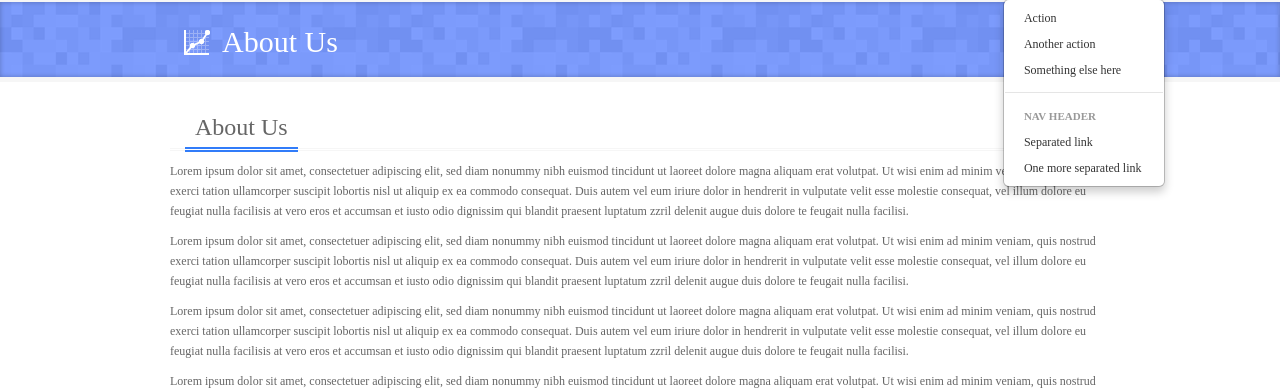
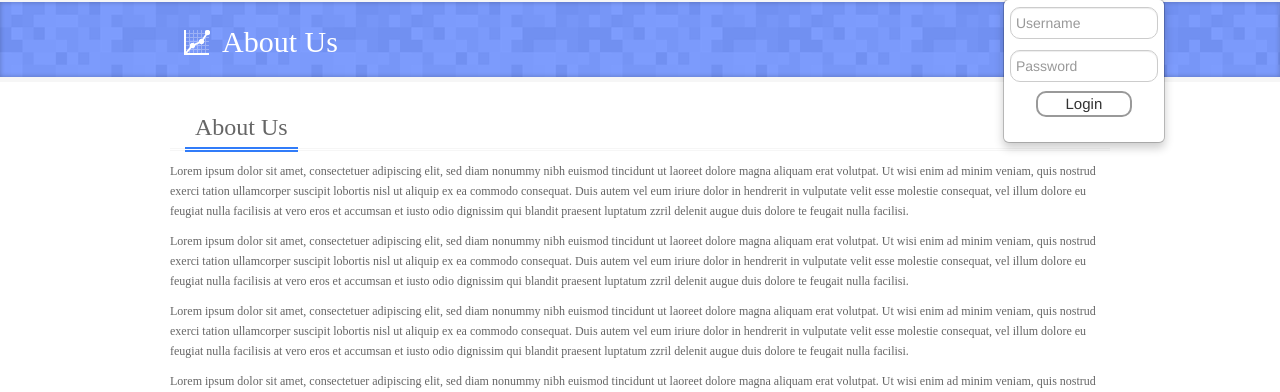
Before and after one commit to singhdd93/AGGADH, a PHP site: page /about.php in a window 1280 px wide, after a click on "Log In". Shown: the part 67-459 px from the top of the page. Run offline with PHP 8.4, Linux system fonts and the light colour scheme; the visitor is signed in with stand-in values (Sample User, id 1); some web fonts are replaced.

Commit message:
Add Login

```diff
--- a/css/style.css
+++ b/css/style.css
@@ -1303,10 +1303,10 @@ form#newsletter input[type=submit] {
 
 .ie7 .flickr-widget a {width: 54px; height: 54px;}
 
-/* SignUp Login Forms
+/* SignUp / Login Forms
 ====================================================================== */
 
-.signup-form
+.signup-form, .login-form
 {
     text-align: center;
 }
@@ -1337,7 +1337,7 @@ form#newsletter input[type=submit] {
    font-weight: 600;
 }
 
-.actions input:hover
+.actions input:hover, .actions2 input:hover
 {
 
    background: rgba(49,124,249,0.8);
@@ -1345,7 +1345,29 @@ form#newsletter input[type=submit] {
 
 }
 
-
+.actions2 input
+{
+   border: #999 2px solid;
+   border-radius: 10px;
+   width: 60%;
+   min-height: 20px;
+   background: #fff;
+   color: #333;
+   font-size: 15px;
+   font-weight: 550;
+}
+
+.input2
+{
+    padding: 2px 0px 0px 0px;
+}
+.input2 input
+{
+    width: 85%;
+    padding: 5px;
+    border-radius: 10px;
+
+}
 /* Custom Buttons Colors
 ====================================================================== */
 
--- a/header.php
+++ b/header.php
@@ -21,12 +21,12 @@
         <meta property="og:image" content=""/>
         <!-- end: Facebook Open Graph -->
 
-        <? include './includes/db.php';
+        <?
+        include './includes/db.php';
 
         session_start();
 
-        if(! isset($_SESSION['user']))
-        {
+        if (!isset($_SESSION['user'])) {
             ?>
             <script type="text/javascript">
                 // alert("Not Logged In");
@@ -34,7 +34,6 @@
 
             <?
         }
-
 
         function echoActiveClassIfRequestMatches($requestUri) {
             $current_file_name = basename($_SERVER['REQUEST_URI'], ".php");
@@ -95,23 +94,44 @@
                                 </a>
                                 <div class="nav-collapse collapse">
                                     <ul class="nav">
+
                                         <li class="<?=echoActiveClassIfRequestMatches("index")?>"><a href="index.php">Home</a></li>
                                         <li class="<?=echoActiveClassIfRequestMatches("about")?>"><a href="about.php">About</a></li>
                                         <li class="<?=echoActiveClassIfRequestMatches("services")?>"><a href="">Services</a></li>
                                         <li class="<?=echoActiveClassIfRequestMatches("contact")?>"><a href="">Contact</a></li>
                                         <li class="<?=echoActiveClassIfRequestMatches("signup")?>"><a href="signup.php">Sign Up</a></li>
+                                        <? if(isset($_SESSION['user']))
+                                        {?>
                                         <li class="dropdown ">
                                             <a href="#" class="dropdown-toggle" data-toggle="dropdown">Log In <b class="caret"></b></a>
+
                                             <ul class="dropdown-menu">
-                                                <li><a href="#">Action</a></li>
-                                                <li><a href="#">Another action</a></li>
-                                                <li><a href="#">Something else here</a></li>
-                                                <li class="divider"></li>
-                                                <li class="nav-header">Nav header</li>
-                                                <li><a href="#">Separated link</a></li>
-                                                <li><a href="#">One more separated link</a></li>
+                                                <div class="login-form">
+                                                    <form  method="post" action="profile.php">
+                                                        <li>
+                                                            <div class="input2">
+                                                                <input type="text" name="user_name" value="" placeholder="Username"/>
+                                                            </div>
+                                                        </li>
+                                                        <li>
+                                                            <div class="input2">
+                                                                <input type="password" name="pass" value="" placeholder="Password"/>
+                                                            </div>
+                                                        </li>
+                                                        <li>
+                                                            <div class="actions2">
+                                                                <input type="submit" name="sub" value="Login"/>
+                                                            </div>
+                                                        </li>
+
+                                                     </form>
+
+                                                </div>
+                                                </div>
                                             </ul>
                                         </li>
+                                        <? }
+                                        ?>
                                     </ul>
                                 </div>
                             </div>
```
Lines whose indentation alone changed are shown as unchanged.
